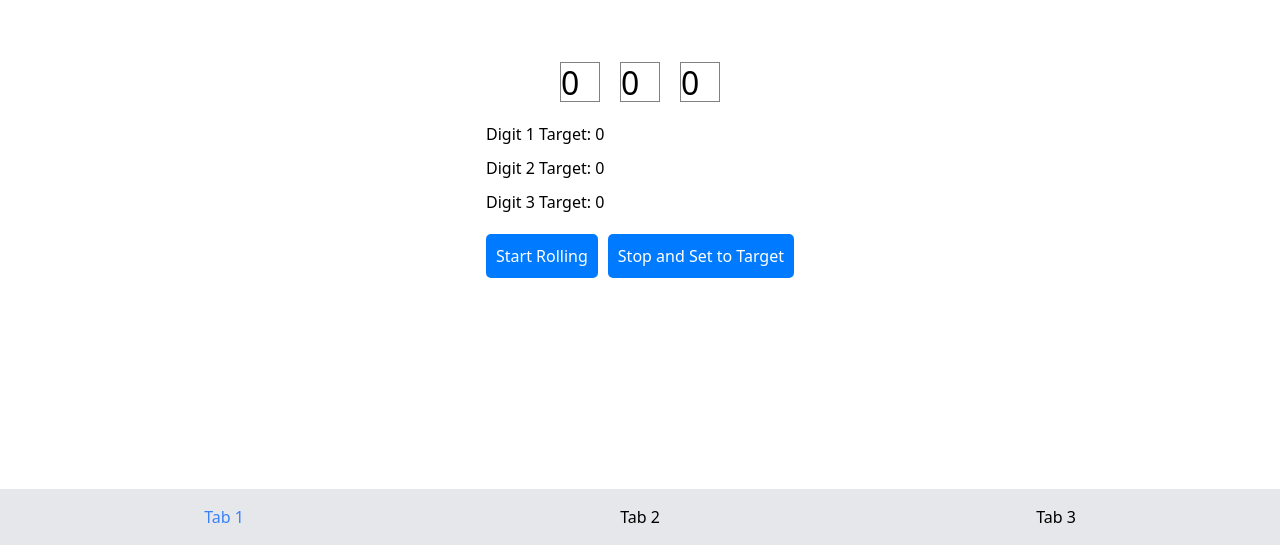
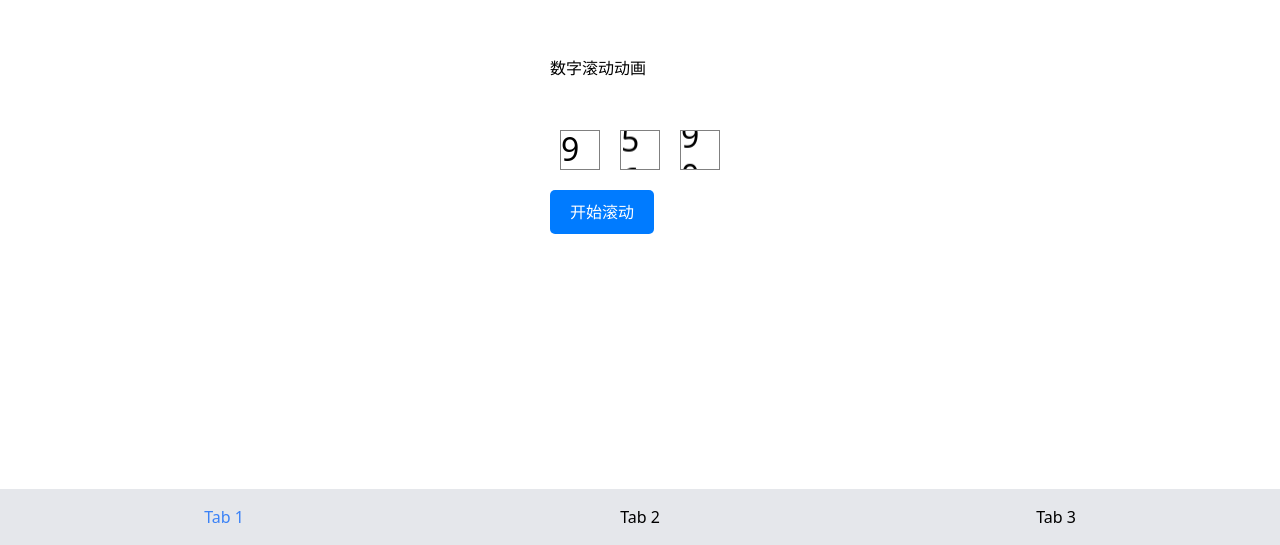
Before and after one commit to peakcary/react-project, a React (Create React App) app: page /tab/1 in a window 1280 px wide. Shown: the part 255-800 px from the top of the page. Built offline with nearby package versions, Linux system fonts and the light colour scheme.

Commit message:
feat:动画没成功

```diff
--- a/src/components/DigitRoller/index.jsx
+++ b/src/components/DigitRoller/index.jsx
@@ -27,6 +27,9 @@ const DigitRoller = ({ targetNumbers = [0, 0, 0], duration = 3000 }) => {
       };
     });
   }, [targetNumbers, api, duration]);
+
+
+
 
   return (
     <div style={{ display: 'flex', justifyContent: 'center', marginTop: '50px' }}>
--- /dev/null
+++ b/src/components/NumberScroller/index.jsx
@@ -0,0 +1,79 @@
+import React, { useState, useEffect } from 'react';
+import { useSpring, animated } from '@react-spring/web';
+import * as d3Ease from 'd3-ease';
+
+const NumberScroller = () => {
+  const [isRolling, setIsRolling] = useState(false);
+  const [targetNumber, setTargetNumber] = useState(0);
+  const [inputNumber, setInputNumber] = useState("");
+  const [numbers, setNumbers] = useState([0, 0, 0]); // 初始三位数为 [0, 0, 0]
+
+  // 使用随机数生成器
+  const getRandomNumber = () => Math.floor(Math.random() * 10);
+
+  // 调整动画的缓动和参数
+  const smoothConfig = {
+    tension: 180,
+    friction: 30,
+    easing: d3Ease.easeCubicOut
+  };
+
+  // 使用 react-spring 的动画钩子
+  const props0 = useSpring({ number: numbers[0], config: smoothConfig });
+  const props1 = useSpring({ number: numbers[1], config: smoothConfig });
+  const props2 = useSpring({ number: numbers[2], config: smoothConfig });
+
+  useEffect(() => {
+    let interval;
+    if (isRolling) {
+      interval = setInterval(() => {
+        setNumbers([getRandomNumber(), getRandomNumber(), getRandomNumber()]);
+      }, 70); // 滚动速度可以调得更快
+    } else if (!isRolling && targetNumber !== 0) {
+      const targetArray = targetNumber.toString().padStart(3, '0').split('').map(Number);
+      setNumbers(targetArray);
+    }
+
+    return () => clearInterval(interval);
+  }, [isRolling, targetNumber]);
+
+  // 启动滚动
+  const startRolling = () => {
+    setIsRolling(true);
+  };
+
+  // 停止滚动并设置目标数字
+  const stopRolling = () => {
+    setIsRolling(false);
+    setTargetNumber(parseInt(inputNumber, 10));
+  };
+
+  return (
+    <div className="flex flex-col items-center space-y-4">
+      <div className="flex space-x-4 text-4xl font-bold">
+        <animated.div>{props0.number.to((n) => Math.floor(n))}</animated.div>
+        <animated.div>{props1.number.to((n) => Math.floor(n))}</animated.div>
+        <animated.div>{props2.number.to((n) => Math.floor(n))}</animated.div>
+      </div>
+
+      <div className="space-x-2">
+        <button onClick={startRolling} className="px-4 py-2 bg-blue-500 text-white rounded">
+          Start Rolling
+        </button>
+        <button onClick={stopRolling} className="px-4 py-2 bg-red-500 text-white rounded">
+          Stop Rolling
+        </button>
+      </div>
+
+      <input
+        type="text"
+        value={inputNumber}
+        onChange={(e) => setInputNumber(e.target.value)}
+        placeholder="Enter a number"
+        className="border rounded px-2 py-1"
+      />
+    </div>
+  );
+};
+
+export default NumberScroller;
--- /dev/null
+++ b/src/components/NumberScroller1/index.jsx
@@ -0,0 +1,66 @@
+import React, { useState } from 'react';
+import { useSpring, animated } from '@react-spring/web';
+
+const NumberScroller = () => {
+  const [numbers, setNumbers] = useState([0, 0, 0]); // 初始三位数为 [0, 0, 0]
+
+  const generateRandomNumber = () => Math.floor(Math.random() * 10);
+
+  // 定义每个数字的 spring 钩子
+  const [props0, api0] = useSpring(() => ({ transform: 'translateY(0%)' }));
+  const [props1, api1] = useSpring(() => ({ transform: 'translateY(0%)' }));
+  const [props2, api2] = useSpring(() => ({ transform: 'translateY(0%)' }));
+
+  // 启动滚动效果
+  const startRolling = () => {
+    const newNumbers = [generateRandomNumber(), generateRandomNumber(), generateRandomNumber()];
+
+    // 开始每个数字的滚动动画
+    api0.start({
+      from: { transform: 'translateY(100%)' },
+      to: { transform: 'translateY(0%)' },
+      onRest: () => setNumbers((prev) => [newNumbers[0], prev[1], prev[2]]),
+    });
+
+    api1.start({
+      from: { transform: 'translateY(100%)' },
+      to: { transform: 'translateY(0%)' },
+      onRest: () => setNumbers((prev) => [prev[0], newNumbers[1], prev[2]]),
+    });
+
+    api2.start({
+      from: { transform: 'translateY(100%)' },
+      to: { transform: 'translateY(0%)' },
+      onRest: () => setNumbers((prev) => [prev[0], prev[1], newNumbers[2]]),
+    });
+  };
+
+  return (
+    <div className="flex flex-col items-center space-y-4">
+      <div className="flex space-x-4 text-4xl font-bold">
+        {/* 数字滚动容器 */}
+        <div className="relative h-16 w-10 overflow-hidden">
+          <animated.div style={props0} className="absolute top-0 left-0 w-full text-center">
+            {numbers[0]}
+          </animated.div>
+        </div>
+        <div className="relative h-16 w-10 overflow-hidden">
+          <animated.div style={props1} className="absolute top-0 left-0 w-full text-center">
+            {numbers[1]}
+          </animated.div>
+        </div>
+        <div className="relative h-16 w-10 overflow-hidden">
+          <animated.div style={props2} className="absolute top-0 left-0 w-full text-center">
+            {numbers[2]}
+          </animated.div>
+        </div>
+      </div>
+
+      <button onClick={startRolling} className="px-4 py-2 bg-blue-500 text-white rounded">
+        Start Rolling
+      </button>
+    </div>
+  );
+};
+
+export default NumberScroller;
--- a/src/pages/Tab1/index.js
+++ b/src/pages/Tab1/index.js
@@ -1,62 +1,40 @@
 import React, { useState } from "react";
-import { useNavigate } from "react-router-dom";
+// import { useNavigate } from "react-router-dom";
 import "./index.css";
 
-import DigitRoller from '../../components/DigitRoller1'
+import DigitRoller from '../../components/DigitRoller'
 
 const Tab1 = () => {
-  const navigate = useNavigate();
+  const [numbers, setNumbers] = useState([0, 0, 0]);
 
-  const [rolling, setRolling] = useState(false);
-  const [targetNumbers, setTargetNumbers] = useState([0, 0, 0]);
-
-  const handleStartRolling = () => {
-    setRolling(true); // 启动滚动
+  const handleRoll = () => {
+    // 生成三个随机数
+    const newNumbers = [
+      Math.floor(Math.random() * 10),
+      Math.floor(Math.random() * 10),
+      Math.floor(Math.random() * 10),
+    ];
+    setNumbers(newNumbers); // 更新状态，触发数字滚动
   };
-
-  const handleStopRolling = () => {
-    setRolling(false); // 停止滚动
-  };
-
-  const handleTargetChange = (index, value) => {
-    const newTargetNumbers = [...targetNumbers];
-    newTargetNumbers[index] = parseInt(value) % 10;
-    setTargetNumbers(newTargetNumbers); // 更新目标数字
-  };
-
 
 
 
   return (
     <div className="flex items-center justify-center h-full">
-      <div>
-      <DigitRoller targetNumbers={targetNumbers} rolling={rolling} />
-
-<div style={{ marginTop: '20px' }}>
-  {targetNumbers.map((num, index) => (
-    <div key={index} style={{ margin: '10px 0' }}>
-      <label>Digit {index + 1} Target: </label>
-      <input
-        type="number"
-        value={num}
-        onChange={e => handleTargetChange(index, e.target.value)}
-        min={0}
-        max={9}
-      />
-    </div>
-  ))}
-</div>
-
-<div style={{ marginTop: '20px' }}>
-  <button onClick={handleStartRolling} disabled={rolling}>
-    Start Rolling
-  </button>
-  <button onClick={handleStopRolling} disabled={!rolling} style={{ marginLeft: '10px' }}>
-    Stop and Set to Target
-  </button>
-</div>
-
-      </div>
+       <div>
+          <h1>数字滚动动画</h1>
+          <DigitRoller targetNumbers={numbers} duration={3000} />
+          <button
+            onClick={handleRoll}
+            style={{
+              padding: "10px 20px",
+              marginTop: "20px",
+              fontSize: "16px",
+            }}
+          >
+            开始滚动
+          </button>
+        </div>
     </div>
   );
 };
--- a/src/pages/Tab2/index.js
+++ b/src/pages/Tab2/index.js
@@ -1,5 +1,7 @@
 import React from "react";
 import { useNavigate } from "react-router-dom";
+
+import NumberScroller from '../../components/NumberScroller1'
 
 const Tab2 = () => {
   const navigate = useNavigate();
@@ -7,6 +9,7 @@ const Tab2 = () => {
   return (
     <div className="flex items-center justify-center h-full">
       <div>
+        <NumberScroller />
         <h1 className="text-2xl font-bold mb-4">Tab 3</h1>
         <button
           className="bg-blue-500 text-white p-2 rounded"
```
